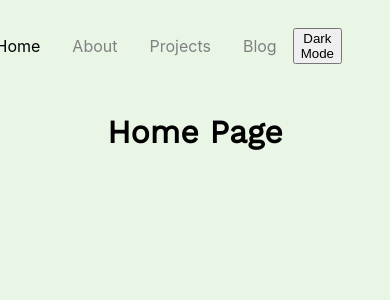
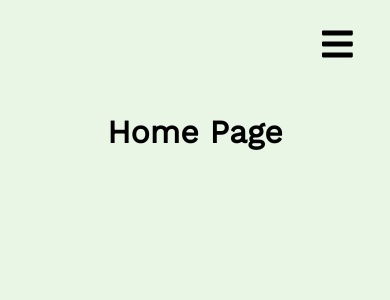
Before and after one commit to jennweir/jennweir.github.io, a React (Create React App) app: page / in a window 390 px wide. Shown: the top 300 px of the page. Built offline with nearby package versions, Linux system fonts and the light colour scheme.

Commit message:
finished mobile hamburger menu

```diff
--- a/package.json
+++ b/package.json
@@ -6,7 +6,9 @@
     "@testing-library/jest-dom": "^5.16.5",
     "@testing-library/react": "^13.4.0",
     "@testing-library/user-event": "^13.5.0",
+    "bootstrap": "^5.2.3",
     "react": "^18.2.0",
+    "react-bootstrap": "^2.7.0",
     "react-dom": "^18.2.0",
     "react-dropdown": "^1.11.0",
     "react-icons": "^4.7.1",
--- a/public/index.html
+++ b/public/index.html
@@ -29,7 +29,7 @@
     -->
     <title>Jennifer Weir</title>
     <style>
-      @media (max-width: 767px) {
+      @media (max-width: 768px) {
         .mobile {
           flex-wrap: wrap;
         }
--- /dev/null
+++ b/src/components/DropDown/DropDownMenu.js
@@ -0,0 +1,18 @@
+import { FaBars } from 'react-icons/fa';
+import styled from 'styled-components';
+
+const Bars = styled(FaBars)`
+@media screen and (max-width: 768px) {
+  display: block;
+  position: absolute;
+  top: 0;
+  right: 0;
+  transform: translate(-100%, 75%);
+  font-size: 2.2rem;
+  cursor: pointer;
+  text-align: center;
+  hover:
+}
+`;
+
+export default Bars;
--- a/src/components/DropDown/index.js
+++ b/src/components/DropDown/index.js
@@ -1,17 +1,38 @@
 import React from 'react';
-import Dropdown from 'react-bootstrap';
+import Dropdown from 'react-bootstrap/Dropdown';
+import Bars from './DropDownMenu';
 
 function DropDown() {
+  const styles={
+    menu: {
+      display: 'flex',
+      justifyContent: 'Center',
+      alignItems: 'Center',
+      marginRight: '6.5rem',
+      position: 'absolute',
+    },
+    item: {
+      alignItems: 'Center',
+      margin: '4%',
+    },
+    button: {
+      border: 'none',
+      background: 'rgb(233, 246, 230)',
+    }
+
+
+  }
     return (
       <Dropdown>
-        <Dropdown.Toggle variant="success" id="dropdown-basic">
-          Dropdown Button
+        <Dropdown.Toggle style={styles.button}>
+          <Bars />
         </Dropdown.Toggle>
 
-        <Dropdown.Menu>
-          <Dropdown.Item href="#/action-1">Action</Dropdown.Item>
-          <Dropdown.Item href="#/action-2">Another action</Dropdown.Item>
-          <Dropdown.Item href="#/action-3">Something else</Dropdown.Item>
+        <Dropdown.Menu style={styles.menu}>
+          <Dropdown.Item href="/" style={styles.item}>Home</Dropdown.Item>
+          <Dropdown.Item href="/about" style={styles.item}>About</Dropdown.Item>
+          <Dropdown.Item href="/projects" style={styles.item}>Projects</Dropdown.Item>
+          <Dropdown.Item href="/blog" style={styles.item}>Blog</Dropdown.Item>
         </Dropdown.Menu>
       </Dropdown>
     );
--- a/src/components/NavBar/NavBarElements.js
+++ b/src/components/NavBar/NavBarElements.js
@@ -1,4 +1,3 @@
-import { FaBars } from 'react-icons/fa';
 import { NavLink as Link } from 'react-router-dom';
 import styled from 'styled-components';
 
@@ -26,30 +25,13 @@ export const NavLink = styled(Link)`
   }
 `;
 
-export const Bars = styled(FaBars)`
-  display: none;
-  color: #000000;
-  @media screen and (max-width: 768px) {
-    display: block;
-    position: absolute;
-    top: 0;
-    right: 0;
-    transform: translate(-100%, 75%);
-    font-size: 2.2rem;
-    cursor: pointer;
-    text-align: center;
-    hover:
-  }
-`;
-
 export const NavMenu = styled.div`
   display: flex;
   align-items: center;
   margin-right: 3rem;
-  /*
   @media screen and (max-width: 768px) {
     display: none;
-  }*/
+  }
 `;
 
 export const NavBtn = styled.nav`
--- a/src/components/NavBar/index.js
+++ b/src/components/NavBar/index.js
@@ -1,5 +1,6 @@
 import React, { useState, useEffect } from 'react';
 import ScrollToTop from "react-scroll-to-top";
+import DropDown from "../DropDown/index";
 import {
     Nav,
     NavLink,
@@ -7,6 +8,14 @@ import {
   } from './NavBarElements';
 
 const Navbar = () => {
+  const [width, setWidth] = React.useState(window.innerWidth);
+  const breakPoint = 768;
+  useEffect(() => {
+   const handleWindowResize = () => setWidth(window.innerWidth);
+   window.addEventListener("resize", handleWindowResize);
+   return () => window.removeEventListener("resize", handleWindowResize);
+  },[]);
+
   const [theme, setTheme] = useState('light');
   const toggleTheme = () => {
     if (theme === 'light') {
@@ -21,6 +30,11 @@ const Navbar = () => {
   return (
     <>
       <Nav>
+      {width > breakPoint? (
+        <div></div>
+      ) : (
+        <DropDown/>
+      )}
         <NavMenu>
           <ScrollToTop smooth/>
           <NavLink to='/' activeStyle>
```
Also changed, not shown: 1 other file (tests, documents, lock files or other folders).
